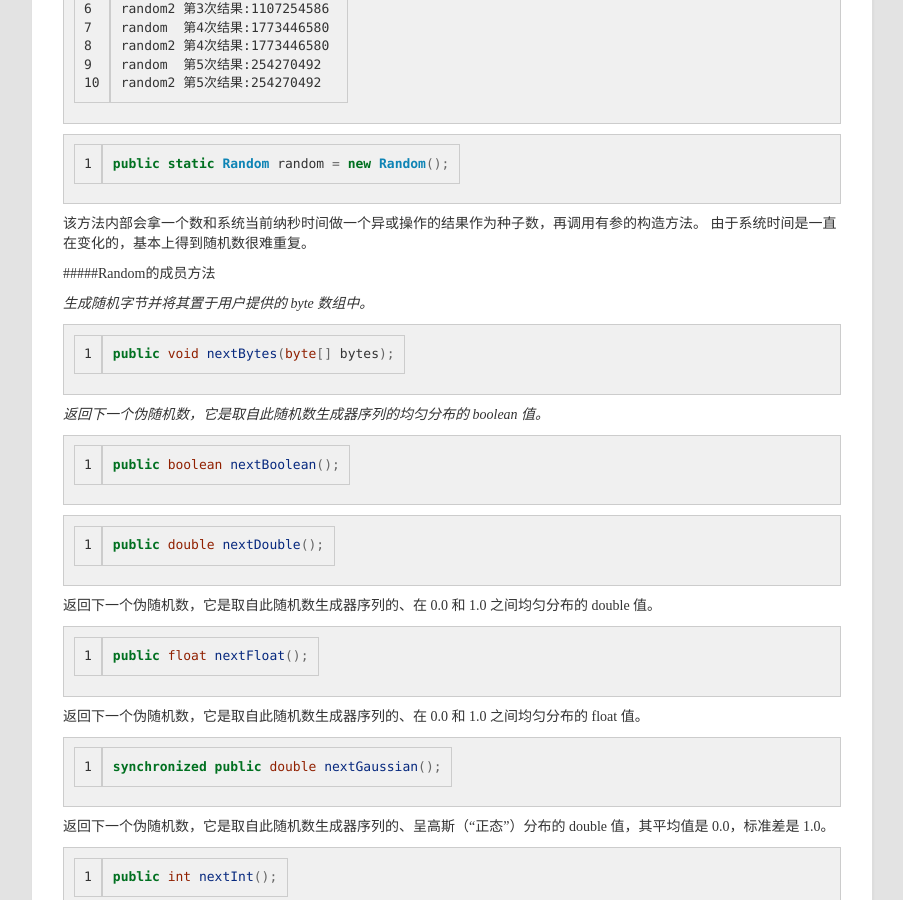
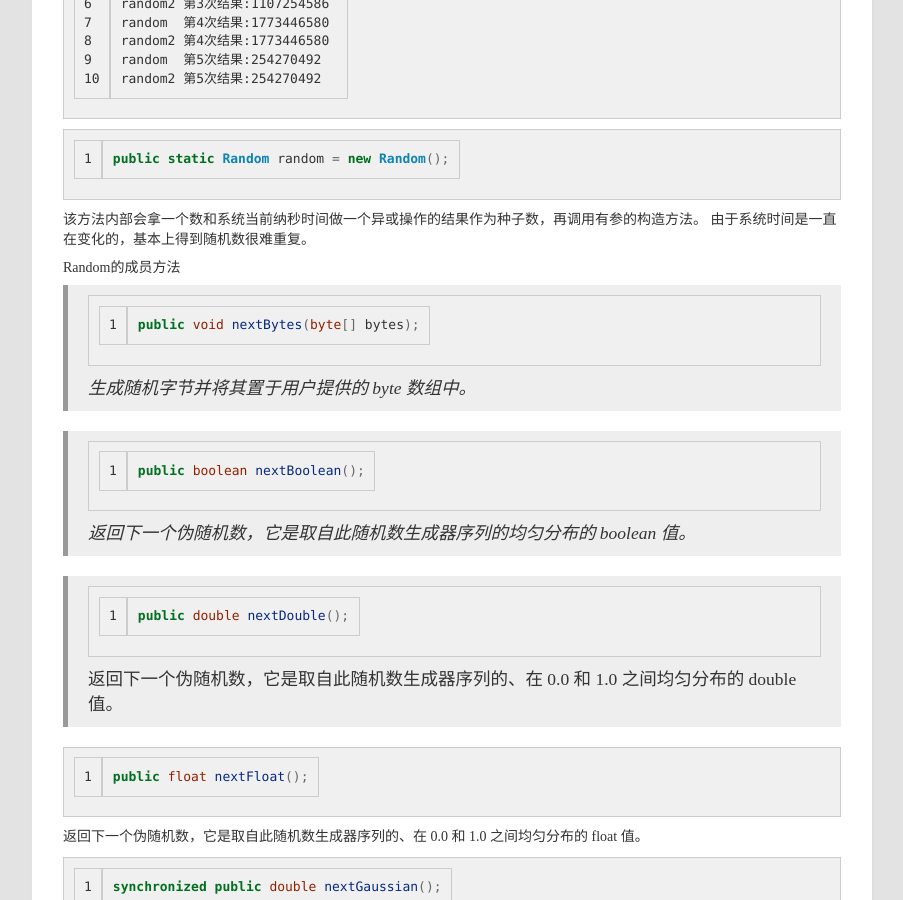
Before and after one commit to tomgg/tomgg.github.io, a Jekyll site: the page built from _posts/2016-07-20-java-random.md, in a window 1280 px wide and 900 px high, scrolled down 1287 px. Shown: the whole window, without its empty margins (53-956 px from the left). Built offline with Jekyll 4.4.1, drawn with Linux system fonts in a browser that asks for light colours; nearby versions of some CDN libraries; comment, search, counter and statistics services are not loaded; part of the change alters nothing that is shown; some of the changed text lies outside the part shown.

Commit message:
no message

````diff
--- a/_posts/2016-07-20-java-random.md
+++ b/_posts/2016-07-20-java-random.md
@@ -29,7 +29,7 @@ C语言、C++、C#、Java、Matlab等程序语言和软件中都有对应的随
 Random类中实现的随机算法是伪随机，也就是有规则的随机。在进行随机时，随机算法的起源数字称为种子数(seed)，在种子数的基础上进行一定的变换，从而产生需要的随机。
 
 
-#####Random的构造方法
+##### Random的构造方法
 
 ``` java
 public static Random random4seed = new Random(10);
@@ -77,23 +77,24 @@ public static Random random = new Random();
 该方法内部会拿一个数和系统当前纳秒时间做一个异或操作的结果作为种子数，再调用有参的构造方法。
 由于系统时间是一直在变化的，基本上得到随机数很难重复。
 
-#####Random的成员方法
-
-*生成随机字节并将其置于用户提供的 byte 数组中。*
-``` java
-public void nextBytes(byte[] bytes);
-```
+##### Random的成员方法
 
 
-*返回下一个伪随机数，它是取自此随机数生成器序列的均匀分布的 boolean 值。*
-``` java
-public boolean nextBoolean();
-```
+> ``` java
+> public void nextBytes(byte[] bytes);
+> ```
+> *生成随机字节并将其置于用户提供的 byte 数组中。*
 
-``` java
-public double nextDouble();
-```
-返回下一个伪随机数，它是取自此随机数生成器序列的、在 0.0 和 1.0 之间均匀分布的 double 值。
+
+> ``` java
+> public boolean nextBoolean();
+> ```
+> *返回下一个伪随机数，它是取自此随机数生成器序列的均匀分布的 boolean 值。*
+
+> ``` java
+> public double nextDouble();
+> ```
+> 返回下一个伪随机数，它是取自此随机数生成器序列的、在 0.0 和 1.0 之间均匀分布的 double 值。
 
 ``` java
 public float nextFloat();
````
